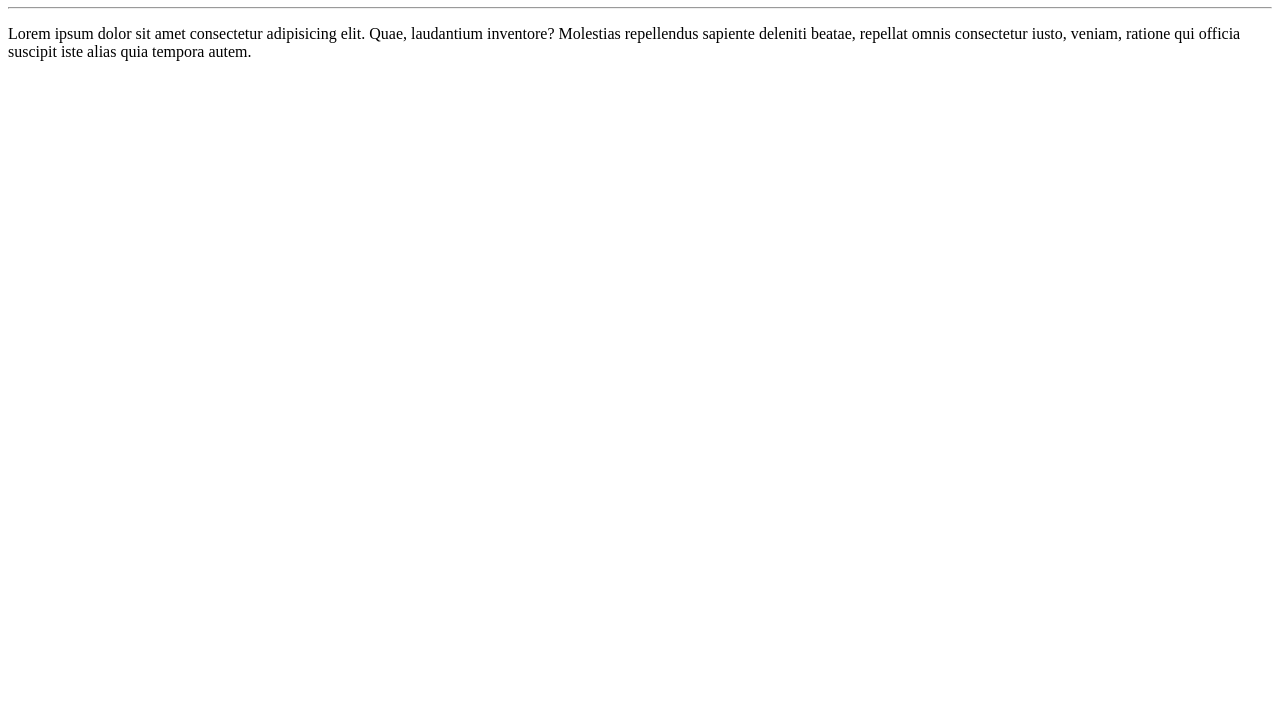
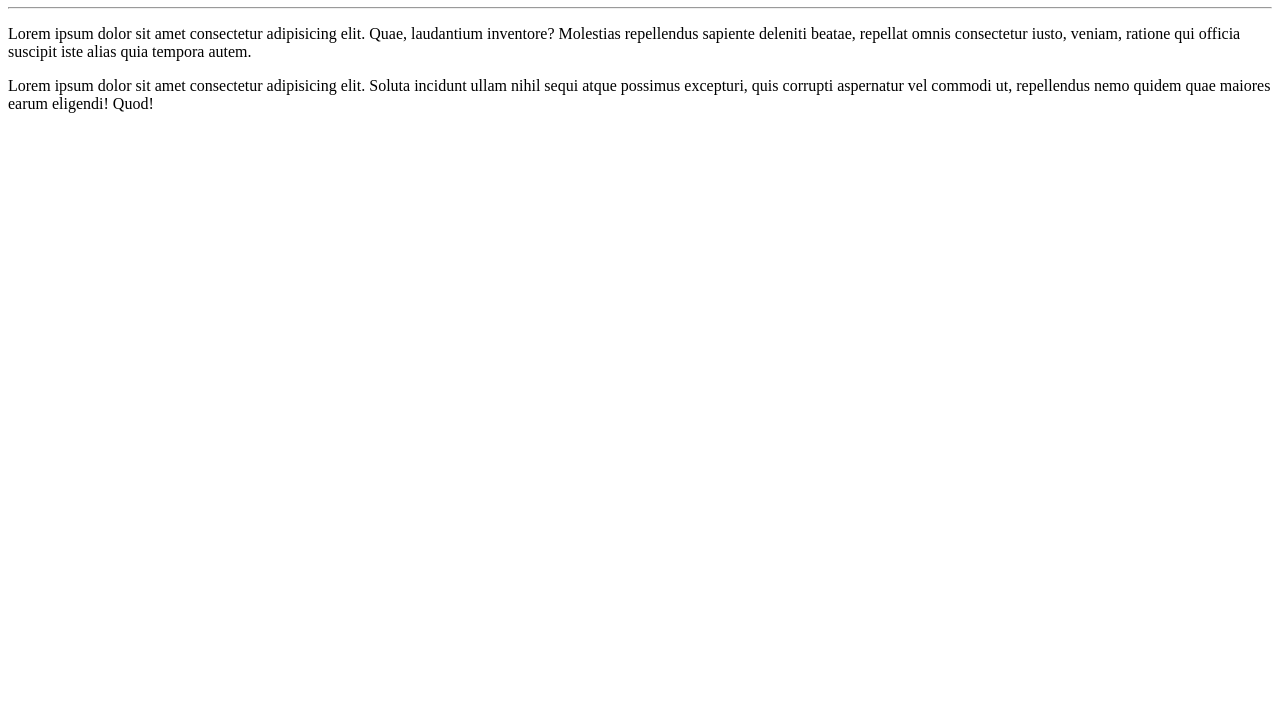
Before and after one commit to DanielSantanaSilva/Git-GitHub, a plain HTML site: page site-exemplo/index.html in a window 1280 px wide. Shown: the part 73-800 px from the top of the page. Drawn offline with Linux system fonts and the light colour scheme.

Commit message:
Adicionei um parágrafo

```diff
--- a/site-exemplo/index.html
+++ b/site-exemplo/index.html
@@ -10,5 +10,6 @@
     <h1>Olá, Mundo!</h1>
     <hr>
     <p>Lorem ipsum dolor sit amet consectetur adipisicing elit. Quae, laudantium inventore? Molestias repellendus sapiente deleniti beatae, repellat omnis consectetur iusto, veniam, ratione qui officia suscipit iste alias quia tempora autem.</p>
+    <p>Lorem ipsum dolor sit amet consectetur adipisicing elit. Soluta incidunt ullam nihil sequi atque possimus excepturi, quis corrupti aspernatur vel commodi ut, repellendus nemo quidem quae maiores earum eligendi! Quod!</p>
 </body>
 </html>
```
